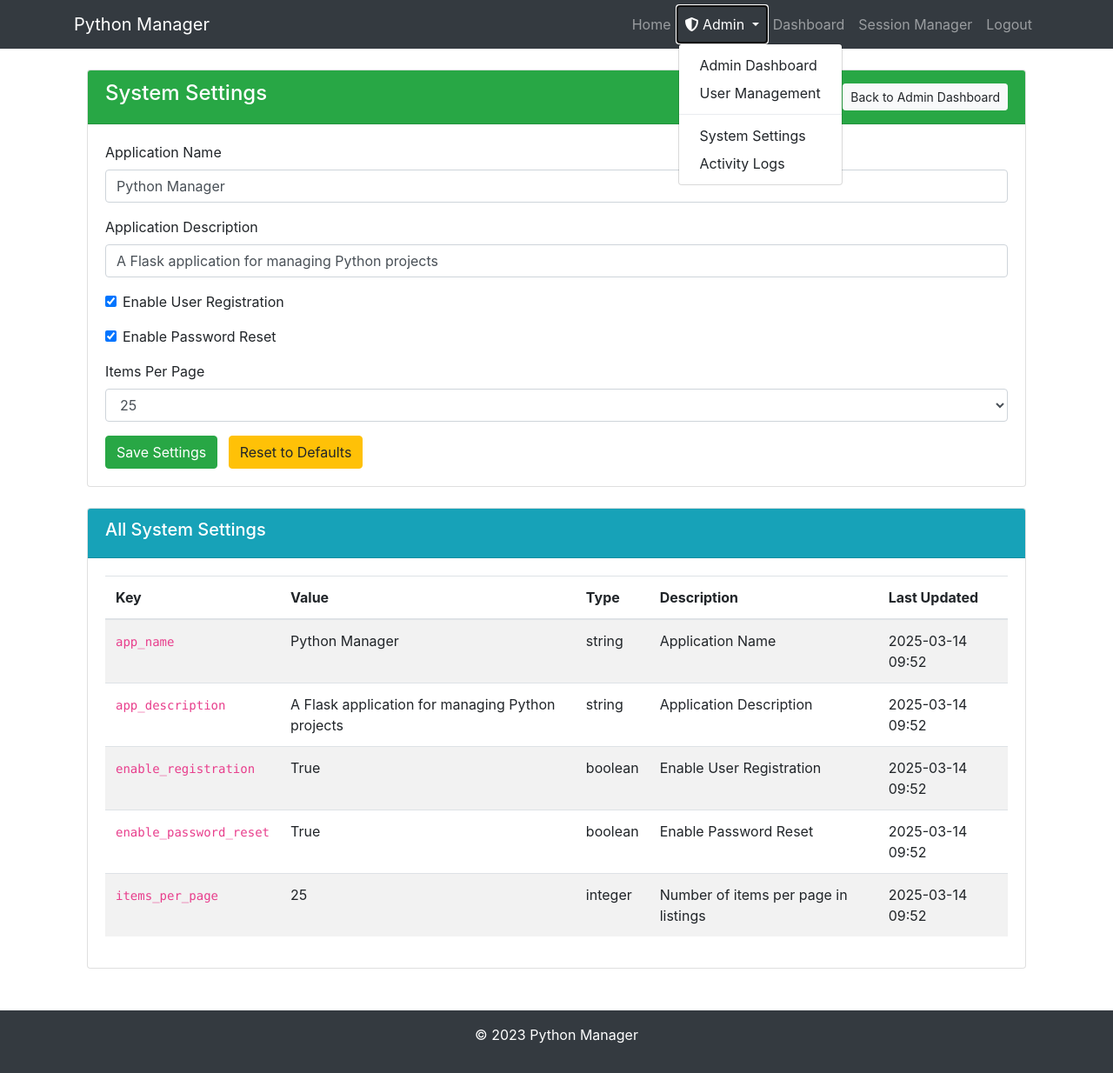
After one commit to HUYVESEA0/Python_manager, a Flask app: page /admin/settings in a window 1280 px wide, after a click on "Admin". The commit adds this page. Shown: the whole page at 87% size. Run offline with Flask 3, Linux system fonts and the light colour scheme; a user stored in the database is signed in; some libraries are stand-ins or nearby versions.

Commit message:
Implement user activity logging and enhance admin dashboard with user management features
Signed-off-by: HUYVIESEA <hhuy0847@gmail.com>

```diff
--- a/app.py
+++ b/app.py
@@ -7,7 +7,8 @@ import datetime
 import os
 
 # Import models trước khi khởi tạo app
-from models import db, User, init_app
+from models import db, User, SystemSetting, ActivityLog, init_app
+from utils import log_activity
 
 app = Flask(__name__)
 app.config.from_object('config.DevelopmentConfig')
@@ -41,7 +42,7 @@ def init_admin_user():
 # Gọi hàm khởi tạo admin user
 init_admin_user()
 
-from forms import LoginForm, RegistrationForm
+from forms import LoginForm, RegistrationForm, UserEditForm, CreateUserForm, SystemSettingsForm
 from decorators import admin_required
 
 @login_manager.user_loader
@@ -82,12 +83,17 @@ def login():
             session['user_email'] = user.email
             session['login_time'] = datetime.datetime.now().strftime('%Y-%m-%d %H:%M:%S')
 
+            # Log the login activity
+            log_activity('User login', f'User logged in from {request.remote_addr}', user)
+
             next_page = request.args.get('next')
             if not next_page or url_parse(next_page).netloc != '':
                 next_page = url_for('dashboard')
             return redirect(next_page)
         else:
             flash('Email hoặc mật khẩu không đúng', 'danger')
+            # Log failed login attempt
+            log_activity('Failed login attempt', f'Failed login attempt for email: {login_form.email.data}')
 
     return render_template('log_regis.html', login_form=login_form, reg_form=reg_form, form=login_form, register=False, title='Đăng nhập')
 
@@ -125,6 +131,10 @@ def get_form_data(form_type):
 
 @app.route('/logout')
 def logout():
+    # Log the logout activity
+    if current_user.is_authenticated:
+        log_activity('User logout', 'User logged out')
+
     # Lưu thời gian đăng xuất trước khi xóa session
     if 'user_email' in session:
         session['logout_time'] = datetime.datetime.now().strftime('%Y-%m-%d %H:%M:%S')
@@ -208,12 +218,65 @@ def admin_dashboard():
     users = User.query.all()
     return render_template('admin/dashboard.html', users=users)
 
+# Admin user management routes
 @app.route('/admin/users')
 @login_required
 @admin_required
 def admin_users():
     users = User.query.all()
     return render_template('admin/users.html', users=users)
+
+@app.route('/admin/create-user', methods=['GET', 'POST'])
+@login_required
+@admin_required
+def create_user():
+    form = CreateUserForm()
+    if form.validate_on_submit():
+        user = User(
+            username=form.username.data,
+            email=form.email.data,
+            role=form.role.data
+        )
+        user.set_password(form.password.data)
+        db.session.add(user)
+        db.session.commit()
+        flash(f'User {form.username.data} has been created successfully!', 'success')
+        return redirect(url_for('admin_users'))
+    return render_template('admin/create_user.html', form=form)
+
+@app.route('/admin/edit-user/<int:user_id>', methods=['GET', 'POST'])
+@login_required
+@admin_required
+def edit_user(user_id):
+    user = User.query.get_or_404(user_id)
+    form = UserEditForm(original_username=user.username, original_email=user.email)
+
+    if form.validate_on_submit():
+        user.username = form.username.data
+        user.email = form.email.data
+        user.role = form.role.data
+
+        # Check if password change was requested
+        if request.form.get('change_password'):
+            new_password = request.form.get('new_password')
+            confirm_password = request.form.get('confirm_password')
+
+            if new_password and new_password == confirm_password:
+                user.set_password(new_password)
+            elif new_password:
+                flash('Password confirmation does not match!', 'danger')
+                return render_template('admin/edit_user.html', form=form, user=user)
+
+        db.session.commit()
+        flash(f'User {user.username} has been updated successfully!', 'success')
+        return redirect(url_for('admin_users'))
+
+    # Pre-populate the form
+    form.username.data = user.username
+    form.email.data = user.email
+    form.role.data = user.role
+
+    return render_template('admin/edit_user.html', form=form, user=user)
 
 @app.route('/admin/make-admin/<int:user_id>')
 @login_required
@@ -223,6 +286,8 @@ def make_admin(user_id):
     if user.id != current_user.id:  # Không thay đổi quyền của chính mình
         user.role = 'admin'
         db.session.commit()
+        # Log the activity
+        log_activity('Make admin', f'User {user.username} (ID: {user.id}) was granted admin privileges')
         flash(f'User {user.username} đã được cấp quyền quản trị!', 'success')
     else:
         flash('Bạn không thể thay đổi quyền của chính mình!', 'danger')
@@ -266,5 +331,93 @@ def get_form(form_type):
     else:
         return '', 404
 
+# System Settings routes
+@app.route('/admin/settings', methods=['GET', 'POST'])
+@login_required
+@admin_required
+def system_settings():
+    # Initialize default settings if they don't exist
+    if SystemSetting.query.count() == 0:
+        SystemSetting.set_setting('app_name', 'Python Manager', 'string', 'Application Name')
+        SystemSetting.set_setting('app_description', 'A Flask application for managing Python projects', 'string', 'Application Description')
+        SystemSetting.set_setting('enable_registration', True, 'boolean', 'Enable User Registration')
+        SystemSetting.set_setting('enable_password_reset', True, 'boolean', 'Enable Password Reset')
+        SystemSetting.set_setting('items_per_page', 25, 'integer', 'Number of items per page in listings')
+
+    form = SystemSettingsForm()
+
+    # If form is submitted and valid
+    if form.validate_on_submit():
+        SystemSetting.set_setting('app_name', form.app_name.data, 'string', 'Application Name')
+        SystemSetting.set_setting('app_description', form.app_description.data, 'string', 'Application Description')
+        SystemSetting.set_setting('enable_registration', form.enable_registration.data, 'boolean', 'Enable User Registration')
+        SystemSetting.set_setting('enable_password_reset', form.enable_password_reset.data, 'boolean', 'Enable Password Reset')
+        SystemSetting.set_setting('items_per_page', form.items_per_page.data, 'integer', 'Number of items per page in listings')
+
+        db.session.commit()
+        flash('System settings have been updated successfully!', 'success')
+        return redirect(url_for('system_settings'))
+
+    # Pre-populate form with current settings
+    form.app_name.data = SystemSetting.get_setting('app_name', 'Python Manager')
+    form.app_description.data = SystemSetting.get_setting('app_description', 'A Flask application for managing Python projects')
+    form.enable_registration.data = SystemSetting.get_setting('enable_registration', True)
+    form.enable_password_reset.data = SystemSetting.get_setting('enable_password_reset', True)
+    form.items_per_page.data = SystemSetting.get_setting('items_per_page', 25)
+
+    # Get all settings for display
+    settings = SystemSetting.query.all()
+
+    return render_template('admin/system_settings.html', form=form, settings=settings)
+
+@app.route('/admin/settings/reset')
+@login_required
+@admin_required
+def reset_settings():
+    # Delete all settings and recreate defaults
+    SystemSetting.query.delete()
+    db.session.commit()
+
+    # Redirect to settings page which will recreate defaults
+    flash('System settings have been reset to defaults!', 'success')
+    return redirect(url_for('system_settings'))
+
+# Add these new routes for activity logs
+@app.route('/admin/logs')
+@login_required
+@admin_required
+def activity_logs():
+    page = request.args.get('page', 1, type=int)
+    per_page = int(SystemSetting.get_setting('items_per_page', 25))
+
+    logs = ActivityLog.query.order_by(ActivityLog.timestamp.desc()).paginate(
+        page=page, per_page=per_page
+    )
+
+    return render_template('admin/logs.html', logs=logs)
+
+@app.route('/admin/logs/clear', methods=['POST'])
+@login_required
+@admin_required
+def clear_logs():
+    if request.form.get('confirm') == 'yes':
+        # Log that logs are being cleared before actually clearing them
+        log_activity('Clear all logs', 'All activity logs were cleared from the system')
+
+        # Delete all logs except the one we just created
+        last_log = ActivityLog.query.order_by(ActivityLog.id.desc()).first()
+
+        if last_log:
+            ActivityLog.query.filter(ActivityLog.id != last_log.id).delete()
+        else:
+            ActivityLog.query.delete()
+
+        db.session.commit()
+        flash('All activity logs have been cleared', 'success')
+    else:
+        flash('Confirmation required to clear logs', 'danger')
+
+    return redirect(url_for('activity_logs'))
+
 if __name__ == '__main__':
     app.run(debug=True)
--- a/forms.py
+++ b/forms.py
@@ -65,3 +65,31 @@ class UserEditForm(FlaskForm):
             user = User.query.filter_by(email=email.data).first()
             if user:
                 raise ValidationError('Email already registered. Please use another one.')
+
+class CreateUserForm(FlaskForm):
+    username = StringField('Username', validators=[DataRequired(), Length(min=3, max=20)])
+    email = StringField('Email', validators=[DataRequired(), Email()])
+    password = PasswordField('Password', validators=[DataRequired(), Length(min=6)])
+    confirm_password = PasswordField('Confirm Password', validators=[DataRequired(), EqualTo('password')])
+    role = SelectField('Role', choices=[('user', 'User'), ('admin', 'Admin')])
+    submit = SubmitField('Create User')
+
+    def validate_username(self, username):
+        user = User.query.filter_by(username=username.data).first()
+        if user:
+            raise ValidationError('Username already taken. Please choose another one.')
+
+    def validate_email(self, email):
+        user = User.query.filter_by(email=email.data).first()
+        if user:
+            raise ValidationError('Email already registered. Please use another one.')
+
+class SystemSettingsForm(FlaskForm):
+    app_name = StringField('Application Name', validators=[DataRequired(), Length(max=100)])
+    app_description = StringField('Application Description', validators=[Length(max=255)])
+    enable_registration = BooleanField('Enable User Registration')
+    enable_password_reset = BooleanField('Enable Password Reset')
+    items_per_page = SelectField('Items Per Page',
+                                choices=[(10, '10'), (25, '25'), (50, '50'), (100, '100')],
+                                coerce=int)
+    submit = SubmitField('Save Settings')
--- a/templates/admin/dashboard.html
+++ b/templates/admin/dashboard.html
@@ -40,7 +40,7 @@
                 <div class="card-body">
                     <h5 class="card-title">Application Settings</h5>
                     <p class="card-text">Configure application settings and preferences.</p>
-                    <a href="#" class="btn btn-success">System Settings</a>
+                    <a href="{{ url_for('system_settings') }}" class="btn btn-success">System Settings</a>
                 </div>
             </div>
         </div>
@@ -53,7 +53,7 @@
                 <div class="card-body">
                     <h5 class="card-title">User Activity</h5>
                     <p class="card-text">View user activity logs and system events.</p>
-                    <a href="#" class="btn btn-warning">View Logs</a>
+                    <a href="{{ url_for('activity_logs') }}" class="btn btn-warning">View Logs</a>
                 </div>
             </div>
         </div>
--- /dev/null
+++ b/templates/admin/system_settings.html
@@ -0,0 +1,97 @@
+{% extends "index.html" %}
+
+{% block title %}System Settings{% endblock %}
+
+{% block content %}
+<div class="container">
+    <div class="row">
+        <div class="col-md-12">
+            <div class="card">
+                <div class="card-header bg-success text-white d-flex justify-content-between align-items-center">
+                    <h4>System Settings</h4>
+                    <a href="{{ url_for('admin_dashboard') }}" class="btn btn-light btn-sm">Back to Admin Dashboard</a>
+                </div>
+                <div class="card-body">
+                    <form method="POST" action="{{ url_for('system_settings') }}">
+                        {{ form.csrf_token }}
+
+                        <div class="form-group">
+                            <label for="app_name">Application Name</label>
+                            {{ form.app_name(class="form-control") }}
+                            {% for error in form.app_name.errors %}
+                                <div class="text-danger">{{ error }}</div>
+                            {% endfor %}
+                        </div>
+
+                        <div class="form-group">
+                            <label for="app_description">Application Description</label>
+                            {{ form.app_description(class="form-control") }}
+                            {% for error in form.app_description.errors %}
+                                <div class="text-danger">{{ error }}</div>
+                            {% endfor %}
+                        </div>
+
+                        <div class="form-check mb-3">
+                            {{ form.enable_registration(class="form-check-input") }}
+                            <label class="form-check-label" for="enable_registration">
+                                Enable User Registration
+                            </label>
+                        </div>
+
+                        <div class="form-check mb-3">
+                            {{ form.enable_password_reset(class="form-check-input") }}
+                            <label class="form-check-label" for="enable_password_reset">
+                                Enable Password Reset
+                            </label>
+                        </div>
+
+                        <div class="form-group">
+                            <label for="items_per_page">Items Per Page</label>
+                            {{ form.items_per_page(class="form-control") }}
+                        </div>
+
+                        <button type="submit" class="btn btn-success">Save Settings</button>
+                        <a href="{{ url_for('reset_settings') }}" class="btn btn-warning ml-2" onclick="return confirm('Are you sure you want to reset all settings to default values?')">Reset to Defaults</a>
+                    </form>
+                </div>
+            </div>
+        </div>
+    </div>
+
+    <div class="row mt-4">
+        <div class="col-md-12">
+            <div class="card">
+                <div class="card-header bg-info text-white">
+                    <h5>All System Settings</h5>
+                </div>
+                <div class="card-body">
+                    <div class="table-responsive">
+                        <table class="table table-striped">
+                            <thead>
+                                <tr>
+                                    <th>Key</th>
+                                    <th>Value</th>
+                                    <th>Type</th>
+                                    <th>Description</th>
+                                    <th>Last Updated</th>
+                                </tr>
+                            </thead>
+                            <tbody>
+                                {% for setting in settings %}
+                                <tr>
+                                    <td><code>{{ setting.key }}</code></td>
+                                    <td>{{ setting.value }}</td>
+                                    <td>{{ setting.type }}</td>
+                                    <td>{{ setting.description }}</td>
+                                    <td>{{ setting.updated_at.strftime('%Y-%m-%d %H:%M') }}</td>
+                                </tr>
+                                {% endfor %}
+                            </tbody>
+                        </table>
+                    </div>
+                </div>
+            </div>
+        </div>
+    </div>
+</div>
+{% endblock %}
--- a/templates/index.html
+++ b/templates/index.html
@@ -31,7 +31,8 @@
                                 <a class="dropdown-item" href="{{ url_for('admin_dashboard') }}">Admin Dashboard</a>
                                 <a class="dropdown-item" href="{{ url_for('admin_users') }}">User Management</a>
                                 <div class="dropdown-divider"></div>
-                                <a class="dropdown-item" href="#">System Settings</a>
+                                <a class="dropdown-item" href="{{ url_for('system_settings') }}">System Settings</a>
+                                <a class="dropdown-item" href="{{ url_for('activity_logs') }}">Activity Logs</a>
                             </div>
                         </li>
                         {% endif %}
```
Also changed, not shown: models.py (+60 -0 lines), templates/admin/create_user.html (+59 -0 lines), templates/admin/edit_user.html (+78 -0 lines), templates/admin/logs.html (added, +129 -0 lines), templates/admin/users.html (+9 -1 lines), utils.py (+26 -0 lines), app.db, 1 other file.
